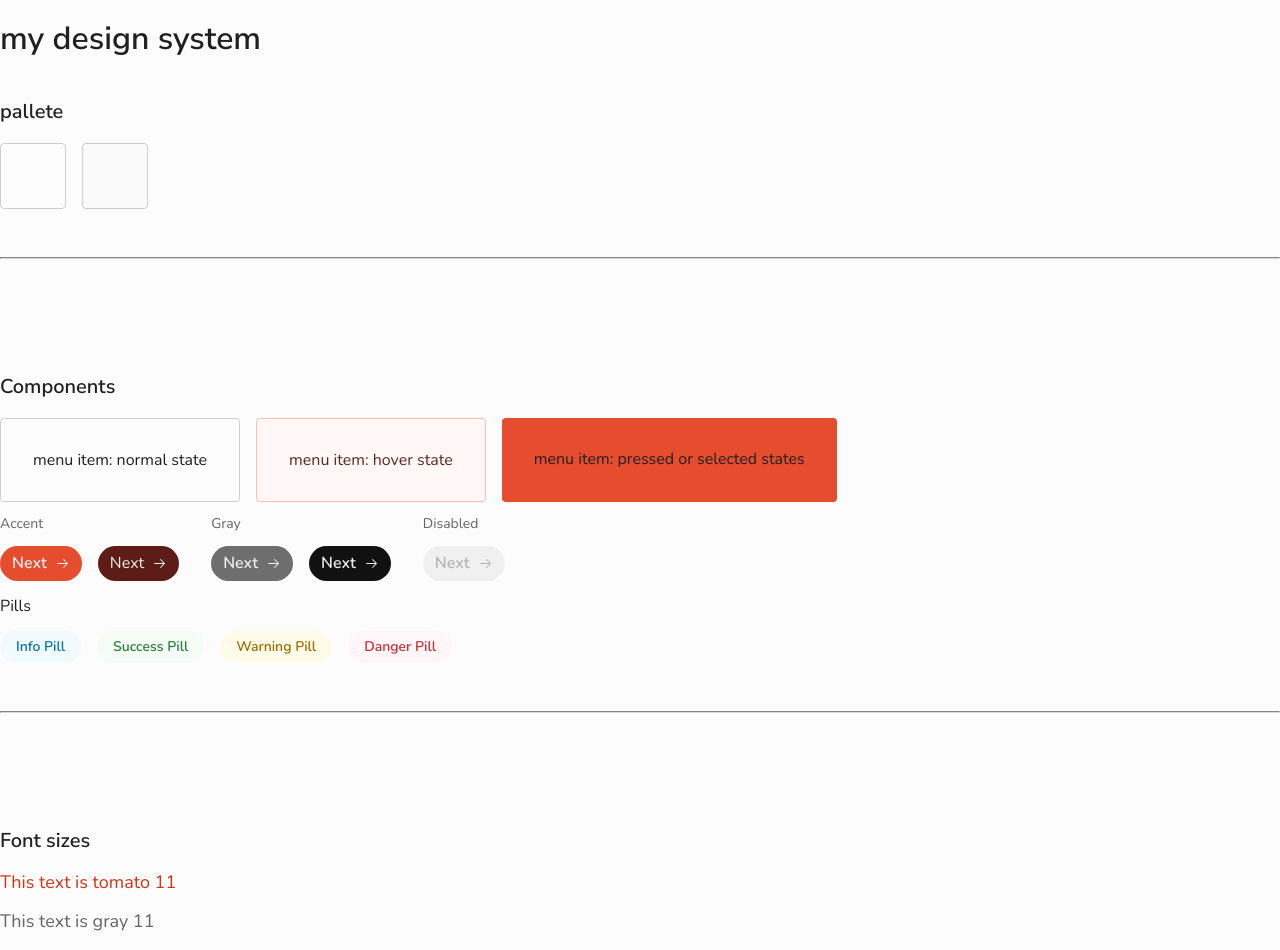
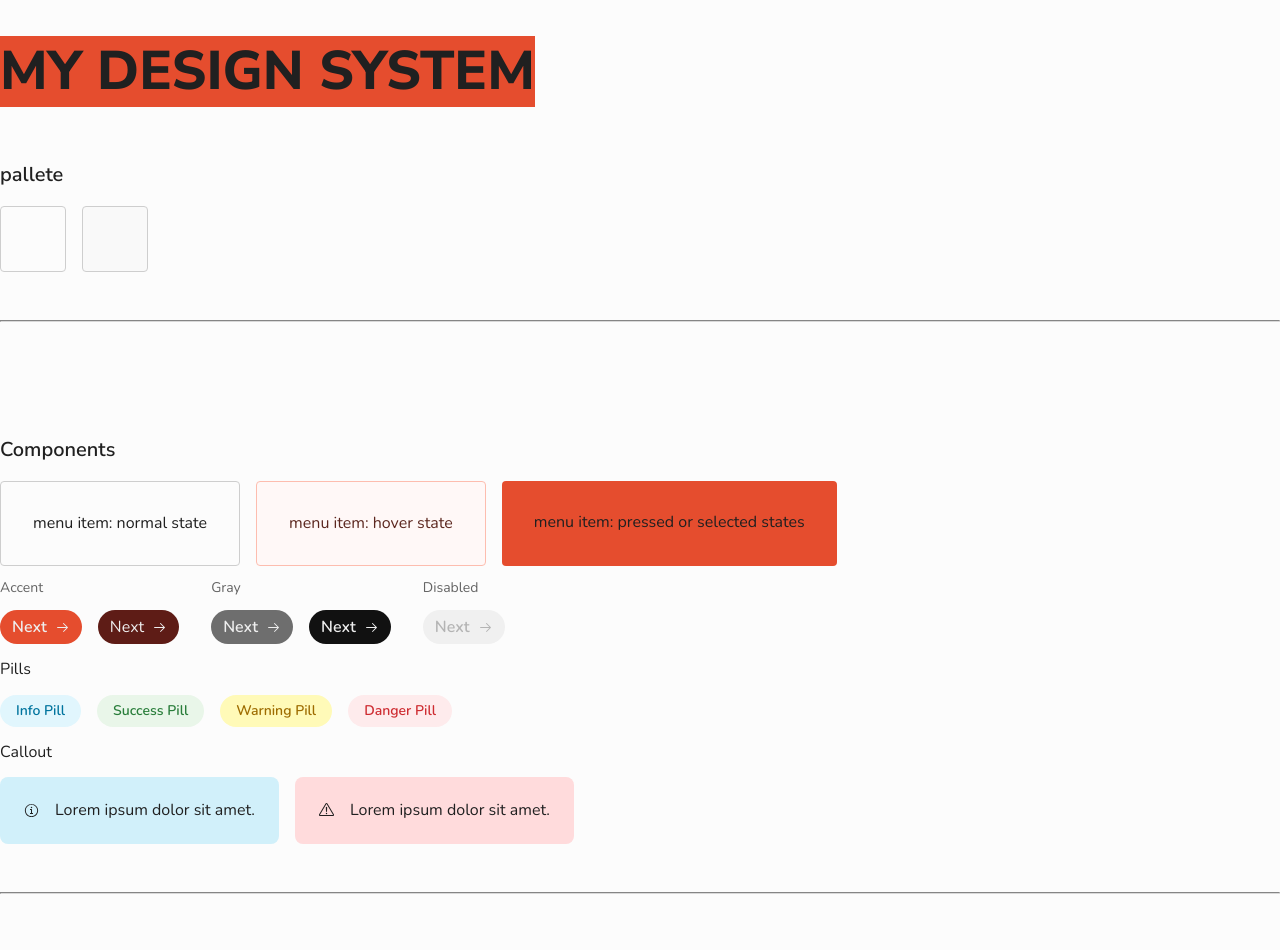
Before and after one commit to Kevin-Illu/blog, a Next.js app: page /design-system in a window 1280 px wide. Shown: the top 950 px of the page. Built offline with nearby package versions, Linux system fonts and the light colour scheme.

Commit message:
add:callout and fix:pill colors

```diff
--- a/src/pages/design-system/index.tsx
+++ b/src/pages/design-system/index.tsx
@@ -1,10 +1,14 @@
-import { ArrowRightIcon } from "@radix-ui/react-icons";
+import {
+  ArrowRightIcon,
+  ExclamationTriangleIcon,
+  InfoCircledIcon,
+} from "@radix-ui/react-icons";
 
 export default function DisignSystem() {
   return (
     <section className="container">
       <div>
-        <h1 className="">my design system</h1>
+        <h1 className="title--accent">my design system</h1>
       </div>
       <div className="flex-col gap-3">
         <Palette />
@@ -88,6 +92,19 @@ export const Components = () => {
           <div className="pill pill--danger">Danger Pill</div>
         </div>
       </div>
+      <div>
+        <p>Callout</p>
+        <div className="flex-row gap-1">
+          <div className="callout callout--info">
+            <InfoCircledIcon />
+            Lorem ipsum dolor sit amet.
+          </div>
+          <div className="callout callout--danger">
+            <ExclamationTriangleIcon />
+            Lorem ipsum dolor sit amet.
+          </div>
+        </div>
+      </div>
       <hr></hr>
     </section>
   );
--- a/src/styles/base/base.scss
+++ b/src/styles/base/base.scss
@@ -1,3 +1,15 @@
+::selection {
+    background-color: $gray-dark-1;
+    color: $gray-light-1;
+}
+
+html[data-theme="dark"] {
+    ::selection {
+        background-color: $gray-light-1;
+        color: $gray-dark-1;
+    }
+}
+
 // box
 .box {
     padding: 2rem;
@@ -376,3 +388,42 @@ html[data-theme="dark"] {
         color: $pill-danger-dark-color;
     }
 }
+
+.callout {
+    display: inline-block;
+    width: fit-content;
+    padding: $s-5;
+    border-radius: $rounded-2;
+    display: flex;
+    justify-content: space-between;
+    align-items: center;
+    gap: $s-4;
+}
+
+.callout--info {
+    background-color: $callout-info-light-color;
+}
+
+.callout--danger {
+    background-color: $callout-danger-light-color;
+}
+
+html[data-theme="dark"] {
+    .callout--info {
+        background-color: $callout-info-dark-color;
+    }
+
+    .callout--danger {
+        background-color: $callout-danger-dark-color;
+    }
+}
+
+.title--accent {
+    text-transform: uppercase;
+    background-color: $tomato-light-9;
+    color: $gray-light-12;
+    display: inline-block;
+    padding: $s-1 $s-0;
+    font-weight: 800;
+    font-size: 3.4rem;
+}
--- a/src/styles/base/tokens.scss
+++ b/src/styles/base/tokens.scss
@@ -128,29 +128,36 @@ $btn-secondary-gray-dark-bg-active: $gray-light-3;
 
 
 // tokens for experimental components
-$pill-info-light-bg-color: $sky-light-2;
+$pill-info-light-bg-color: $sky-light-3;
 $pill-info-light-color: $sky-light-11;
 
-$pill-info-dark-bg-color: $sky-dark-2;
+$pill-info-dark-bg-color: $sky-dark-3;
 $pill-info-dark-color: $sky-dark-11;
 
 // success
-$pill-success-light-bg-color: $grass-light-2;
+$pill-success-light-bg-color: $grass-light-3;
 $pill-success-light-color: $grass-light-11;
 
-$pill-success-dark-bg-color: $grass-dark-2;
+$pill-success-dark-bg-color: $grass-dark-3;
 $pill-success-dark-color: $grass-dark-11;
 
 // warning
-$pill-warning-light-bg-color: $yellow-light-2;
+$pill-warning-light-bg-color: $yellow-light-3;
 $pill-warning-light-color: $yellow-light-11;
 
-$pill-warning-dark-bg-color: $yellow-dark-2;
+$pill-warning-dark-bg-color: $yellow-dark-3;
 $pill-warning-dark-color: $yellow-dark-11;
 
 // danger
-$pill-danger-light-bg-color: $red-light-2;
+$pill-danger-light-bg-color: $red-light-3;
 $pill-danger-light-color: $red-light-11;
 
-$pill-danger-dark-bg-color: $red-dark-2;
+$pill-danger-dark-bg-color: $red-dark-3;
 $pill-danger-dark-color: $red-dark-11;
+
+// callout
+$callout-info-light-color: $sky-light-4;
+$callout-info-dark-color: $sky-dark-4;
+
+$callout-danger-light-color: $red-light-4;
+$callout-danger-dark-color: $red-dark-4;
```
